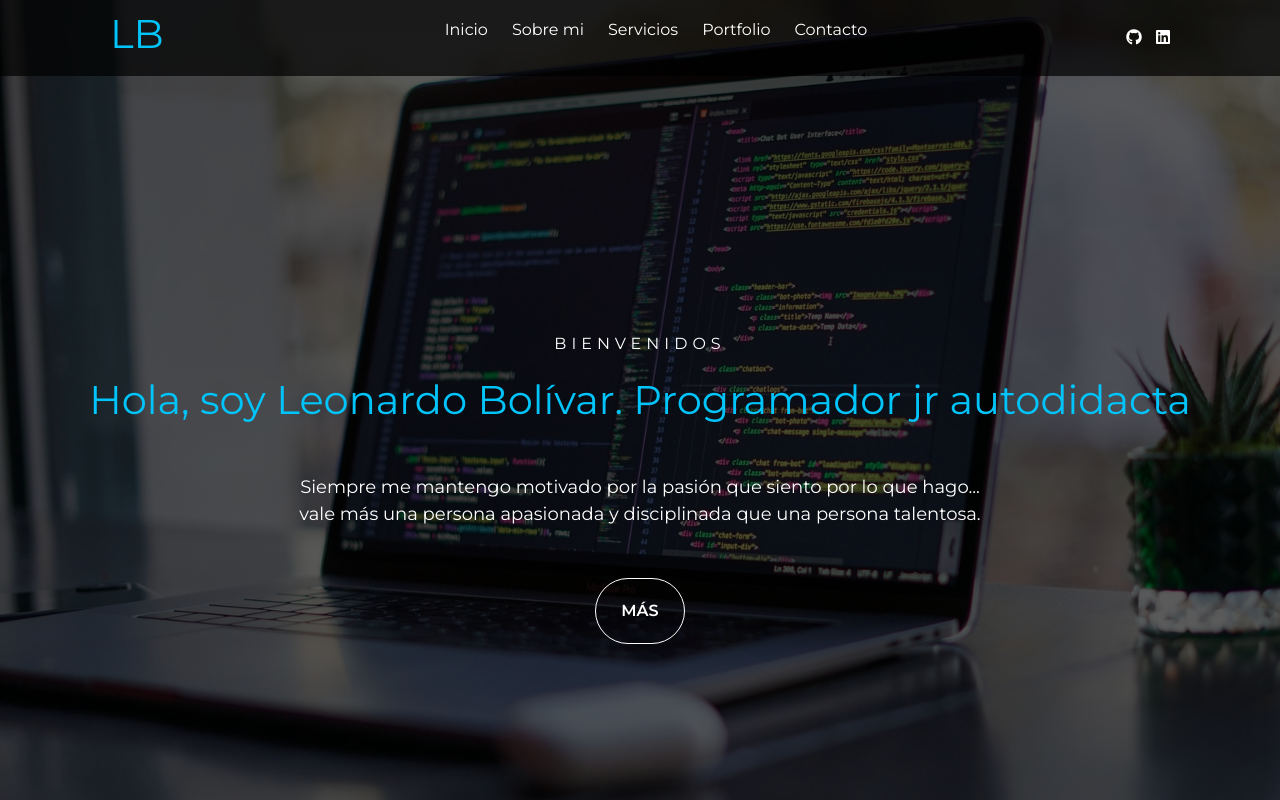
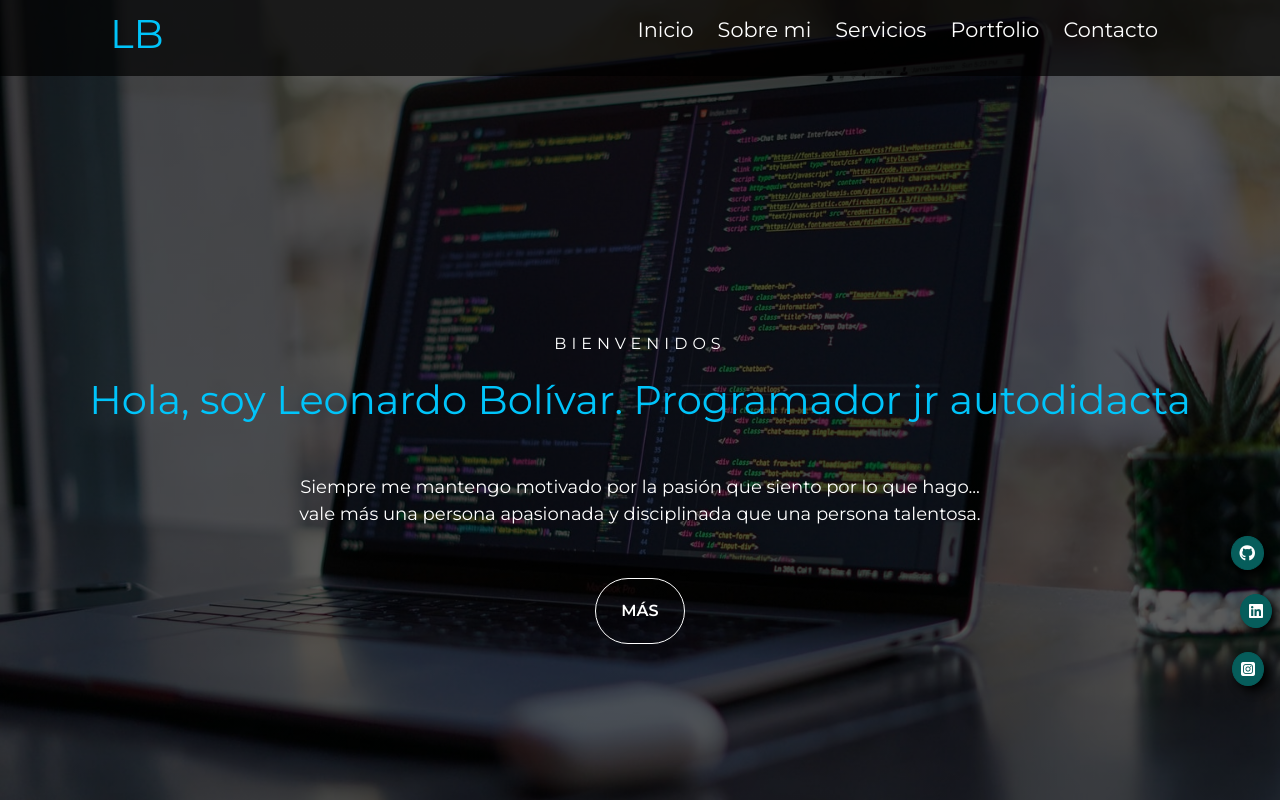
Before and after one commit to LeonardoCyber/Portfolio, a plain HTML site: page index.html in a window 1280 px wide. Shown: the top 800 px of the page. Drawn offline with nearby package versions, Linux system fonts and the light colour scheme.

Commit message:
sociual bar

```diff
--- a/estilo.css
+++ b/estilo.css
@@ -20,9 +20,38 @@
    align-items: center;
    justify-content: center;
    flex-direction: column;
-   z-index: 1;
+   z-index: 100;
    background-color: #000000;
    transition: 1s;
+}
+.social-bar{
+   position: fixed;
+   right: 0;
+   top: 65%;
+   font-size: 1rem;
+   display: flex;
+   flex-direction: column;
+   align-items: flex-end;
+   z-index: 99;
+}
+.icon{
+   text-decoration: none;
+   padding: .5rem;
+   display:flex;
+   transition: .5s;
+}
+.icon a i:hover{
+   color: #430606;
+   transition: .5s;
+}
+.social-bar a i{
+   color: #fff;
+   border-radius: 50%;
+   padding: .5rem;
+   background-color: #065d5b;
+   border: .1px solid #065d5b;
+   box-shadow: 5px 5px 10px black;
+   transition: .5s;
 }
 .intro img{
    top: 100px;
@@ -106,19 +135,10 @@ html{
     color: white;
     margin: 0 12px;
     font-weight: 400;
+    font-size: 1.3rem;
     transition: .5s;
 }
 #inicio .contenido header .contenido-header nav ul a:hover{
-    color: #00c4fa;
-}
-#inicio .contenido header .contenido-header .redes a{
-    text-decoration: none;
-    color: white;
-    display: inline-block;
-    margin-left: 10px;
-    transition: .5s;
-}
-#inicio .contenido header .contenido-header .redes a:hover{
     color: #00c4fa;
 }
 #inicio .contenido header .contenido-header .seleccionado{
--- a/index.html
+++ b/index.html
@@ -48,14 +48,14 @@
                 <div id="icon-nav" onclick="responsiveMenu()">
                 <i class="fa-solid fa-bars"></i>
                 </div>
-                <!-- ICONS DE REDEAS SOCIALES -->
-                <div class="redes">
-                    <a target="_blank" href="https://github.com/LeonardoCyber"><i class="fa-brands fa-github"></i></a>
-                    <!-- <a target="_blank" href="https://www.instagram.com/leonardo_developer_c/"><i class="fa-brands fa-instagram"></i></a> -->
-                    <a target="_blank" href="https://www.linkedin.com/in/leonardo-j-bol%C3%ADvar-s-7aa015234"><i class="fa-brands fa-linkedin"></i></a>
-                </div>
                 </div>
             </header>
+            <!-- SOCIAL BAR -->
+            <div class="social-bar">
+                <div class="icon"><a href="https://github.com/LeonardoCyber" class="icon"><i class="fa-brands fa-github"></i></a></div>
+                <div class="icon"><a target="_blank" href="https://www.linkedin.com/in/leonardo-j-bol%C3%ADvar-s-7aa015234"><i class="fa-brands fa-linkedin"></i></a></div>
+                <div class="icon"><a class="icon" target="_blank" href="https://www.instagram.com/valhallastorestgo"><i class="fa-brands fa-square-instagram"></i></a></div>
+            </div>
             <br>
             <div class="presentacion">
                 <p class="bienvenida">Bienvenidos</p>
@@ -221,7 +221,7 @@
         <p class="altproject__parrafo">
             Estoy trabajando en otros proyectos que estaré subiendo por aquí.
             <p class="altproject__parrafo">
-                También pueden ver mi GitHub, link en el footer.
+                También pueden ver mi GitHub y mi Linkedin.
             </p>
         </p>
     </div>
@@ -249,9 +249,6 @@
     <!-- SECCION FOOTER -->
     <footer>
         <p>Pagina web diseñada por Leonardo Bolívar | Portfolio - 2022</p>
-        <a target="_blank" href="https://github.com/LeonardoCyber"><i class="fa-brands fa-github"></i></a>
-        <a target="_blank" href="https://www.instagram.com/leonardo_developer_c/"><i class="fa-brands fa-instagram"></i></a>
-        <a target="_blank" href="https://www.linkedin.com/in/leonardo-j-bol%C3%ADvar-s-7aa015234"><i class="fa-brands fa-linkedin"></i></a>
     </footer>
     <script src="https://cdn.jsdelivr.net/npm/bootstrap@5.2.0/dist/js/bootstrap.bundle.min.js"></script>
     <script src="https://kit.fontawesome.com/4c791bf9bd.js" crossorigin="anonymous"></script>
```
